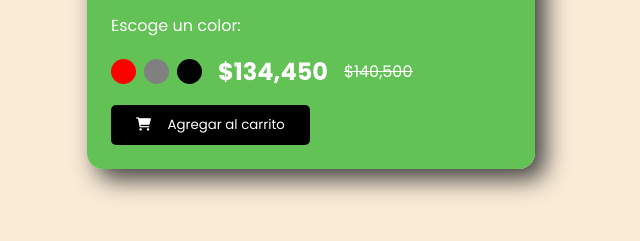
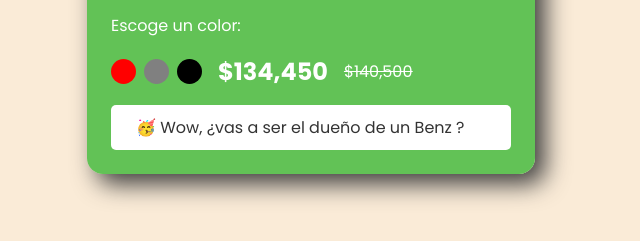
Before and after one commit to FemCoders-BCN/dom-exercise-stef-ania, a website built with Vite: page index.html in a window 1280 px wide. Both pictures are taken after a click on the button "Agregar al carrito". Shown: the part 549-790 px from the top of the page, without its empty margins (329-969 px from the left). Built offline with nearby package versions, Linux system fonts and the light colour scheme.

Commit message:
Corregido bug y actualizado tag feedback en HTML y CSS

```diff
--- a/index.html
+++ b/index.html
@@ -63,9 +63,7 @@
             </span>
             <span class="button-text">Agregar al carrito</span>
           </button>
-          <button class="feedback">
-            <span id="white-button">? Guao, vas a ser el dueño de un Benz ?</span>
-          </button>
+          <output class="feedback">🥳 Wow, ¿vas a ser el dueño de un Benz ? </output>
         </section>
       </article>
     </main>
--- a/src/css/style.css
+++ b/src/css/style.css
@@ -174,8 +174,10 @@
 }
 
 .feedback {
+  background-color: #fff;
   border: none;
   border-radius: 5px;
+  color: #333;
   display: none;
   padding: 10px 25px;
 }
--- a/src/js/app.js
+++ b/src/js/app.js
@@ -36,7 +36,7 @@
   redColor.addEventListener("click", changeToRed);
   grayColor.addEventListener("click", changeToGray);
   blackColor.addEventListener("click", changeToBlack);
-  feedbackBtn.addEventListener("click", buttonClicked);
+  btnCart.addEventListener("click", buttonClicked);
 });
 
 export { changeToRed, changeToGray, changeToBlack, buttonClicked };
```
